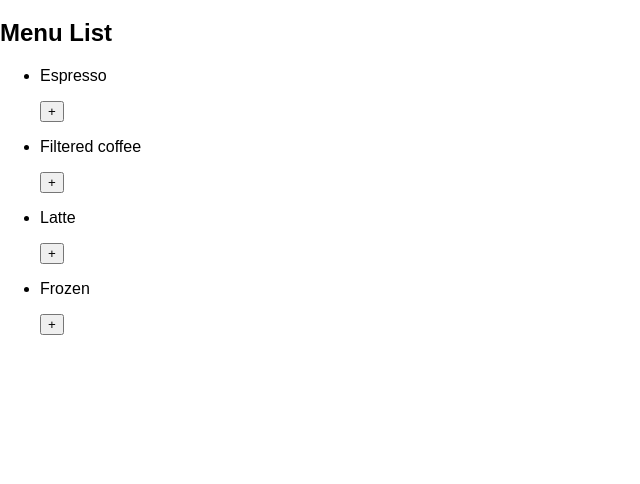
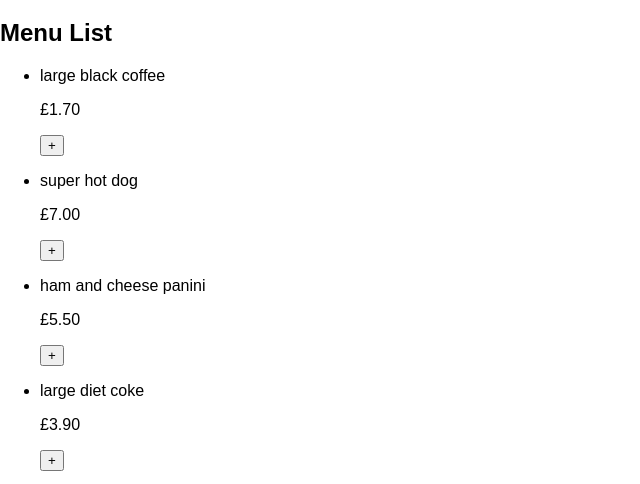
Before and after one commit to i-request/IReq-FE-User, a React (Create React App) app in the folder ireq-fe-user/: page /Menu in a window 1280 px wide. Shown: the part 316-800 px from the top of the page, without its empty margins (0-640 px from the left). Built offline with nearby package versions, Linux system fonts and the light colour scheme.

Commit message:
functionality for adding items to the order

```diff
--- a/ireq-fe-user/src/components/AddButton.js
+++ b/ireq-fe-user/src/components/AddButton.js
@@ -9,22 +9,14 @@ class AddButton extends Component {
 
   render() {
     const itemName = this.props.itemName;
-    const itemPrice = this.props.itemPrice;
+    const itemPrice = '£' + (this.props.itemPrice / 100).toFixed(2)
 
     return (
       <div>
-        <button onClick={() => this.props.handleAddClick(itemName,  itemPrice)}>+</button>
+        <button onClick={() => this.props.handleAddClick(itemName, itemPrice)}>+</button>
       </div>
     );
   }
-
-  // handleAddClick(event) {
-  //   const itemName = this.props.itemName
-  //   const itemPrice = this.props.itemPrice
-  //   console.log(itemName, itemPrice)
-  //   return {name:itemName, price:itemPrice}
-  // }
-
 }
 
 
--- a/ireq-fe-user/src/components/Basquet.js
+++ b/ireq-fe-user/src/components/Basquet.js
@@ -6,15 +6,17 @@ class Basquet extends Component {
 
   }
   render() {
-    console.log()
     return (
       <div className='Basquet'>
         <ul>
-          {this.props.basquet.map((product,i) => {
+          {Object.keys(this.props.basquet).map((productName,i) => {
+            const product = this.props.basquet[productName]
+            const quantity = product.quantity;
             return (
               <div key={i}>
                 <li>{product.name}</li>
                 <li>{product.price}</li>
+                <li>{quantity}</li>
               </div>
             )
           })}
--- a/ireq-fe-user/src/components/Menu.js
+++ b/ireq-fe-user/src/components/Menu.js
@@ -9,25 +9,57 @@ class Menu extends Component {
     super(props);
     this.state = {
       items: [
-        { name: 'Espresso', price: 2 },
-        { name: 'Filtered coffee', price: 2.50 },
-        { name: 'Latte', price: 2.75 },
-        { name: 'Frozen', price: 3 },
+        {
+          type: "drink",
+          name: "large black coffee",
+          extras: [],
+          price: 170,
+          inStock: true,
+          allergens: []
+        },
+        {
+          type: "food",
+          name: "super hot dog",
+          extras: ['cheese'],
+          price: 700,
+          inStock: true,
+          allergens: ['meat', 'dairy', 'egg']
+        },
+        {
+          type: "food",
+          name: "ham and cheese panini",
+          extras: [],
+          price: 550,
+          inStock: true,
+          allergens: ['meat', 'dairy', 'egg']
+        },
+        {
+          type: "drink",
+          name: "large diet coke",
+          extras: [],
+          price: 390,
+          inStock: true,
+          allergens: []
+        },
       ],
-      basquet: []
+      basquet: {}
     }
     this.handleAddClick = this.handleAddClick.bind(this)
   }
 
-  handleAddClick(event, eventPrice) {
-    // console.log(event, eventPrice)
-    // console.log(this.state.basquet)
-    const order = {
-      name: event,
-      price: eventPrice
+  handleAddClick(itemName, itemPrice) {
+    let basquet = this.state.basquet
+
+    let order = {
+      name: itemName,
+      price: itemPrice,
+      quantity: basquet[itemName] ? basquet[itemName].quantity + 1 : 1
     }
+
     this.setState({
-      basquet: this.state.basquet.concat(order)
+      basquet: Object.assign({}, basquet, {
+        [itemName]: order
+      })
     })
   }
 
@@ -39,7 +71,7 @@ class Menu extends Component {
           items={this.state.items}
           handleAddClick={this.handleAddClick}
         />
-        <Basquet basquet={this.state.basquet}/>
+        <Basquet basquet={this.state.basquet} />
       </div>
     );
   }
--- a/ireq-fe-user/src/components/MenuItem.js
+++ b/ireq-fe-user/src/components/MenuItem.js
@@ -8,9 +8,12 @@ class MenuItem extends Component {
   }
 
   render() {
+    const itemName = this.props.itemName;
+    const itemPrice = '£' + (this.props.itemPrice / 100).toFixed(2)
     return (
       <div className='MenuItem'>
-        <p>{this.props.itemName}</p> <p>{this.props.ItemPrice}</p>
+        <p>{itemName}</p> <p>{itemPrice}</p>
+
         <AddButton
           itemName={this.props.itemName}
           itemPrice={this.props.itemPrice}
--- a/ireq-fe-user/src/components/MenuList.js
+++ b/ireq-fe-user/src/components/MenuList.js
@@ -3,9 +3,9 @@ import React, { Component } from 'react';
 import MenuItem from './MenuItem'
 
 class MenuList extends Component {
-constructor (props){
-  super(props);
-}
+  constructor(props) {
+    super(props);
+  }
 
   render() {
     return (
```
